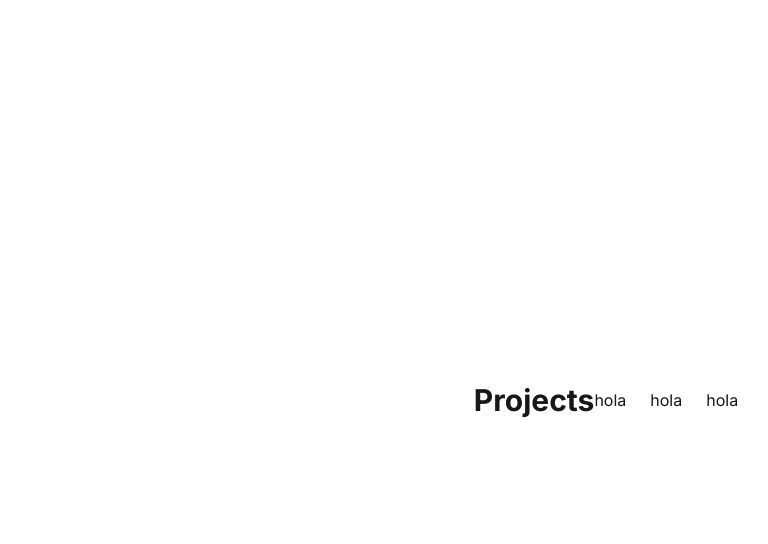
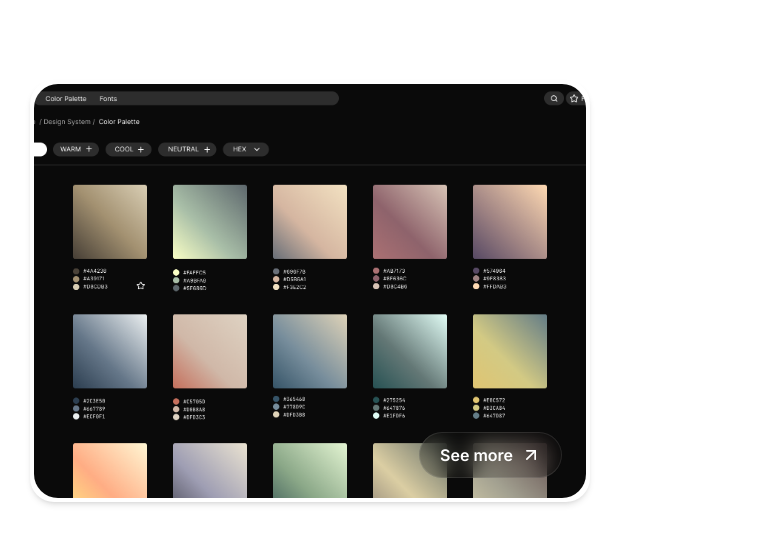
Before and after one commit to cristinasevi/portfolio, a Next.js app: page /projects in a window 1280 px wide. Shown: the top 544 px of the page, without its empty margins (34-802 px from the left). Built offline with nearby package versions, Linux system fonts and the light colour scheme.

Commit message:
Update Projects page

```diff
--- a/src/app/components/ui/button.js
+++ /dev/null
@@ -1,10 +0,0 @@
-export default function Button({ children, ...props }) {
-    return (
-        <button
-            {...props}
-            className="bg-[#005EFE] hover:bg-[#0050d9] text-white px-4 py-2 rounded-lg font-semibold transition-colors duration-300 ease-in-out whitespace-nowrap inline-block"
-        >
-            {children}
-        </button>
-    )
-}
--- /dev/null
+++ b/src/app/components/ui/buttons.js
@@ -0,0 +1,34 @@
+export function Button({ children, ...props }) {
+    return (
+        <button
+            {...props}
+            className="bg-[#005EFE] hover:bg-[#0050d9] text-white px-4 py-2 rounded-lg font-semibold transition-colors duration-300 ease-in-out whitespace-nowrap inline-block"
+        >
+            {children}
+        </button>
+    )
+}
+
+export function BlurButton({ children, ...props }) {
+    return (
+        <button
+            {...props}
+            className="bg-black/20 backdrop-blur-md text-white border border-white/10 hover:bg-black/40 px-5 py-2.5 rounded-full font-semibold transition-colors duration-300 ease-in-out whitespace-nowrap inline-flex items-center text-base"
+        >
+            {children}
+        </button>
+    )
+}
+
+export function TryButton({ children, ...props }) {
+    return (
+        <button
+            {...props}
+            className="bg-[#005EFE] hover:bg-[#0050d9] text-white px-5 py-2.5 rounded-full font-semibold transition-colors duration-300 ease-in-out whitespace-nowrap inline-flex items-center text-base"
+        >
+            {children}
+        </button>
+    )
+}
+
+export default Button;
--- a/src/app/page.js
+++ b/src/app/page.js
@@ -4,9 +4,9 @@ import { useState, useEffect, useRef } from "react"
 import Image from "next/image"
 import { useRouter } from "next/navigation"
 import { Mail, Linkedin, Github } from "lucide-react"
-import Button from "./components/ui/button"
+import Button from "./components/ui/buttons"
 import Link from "./components/ui/link"
-// import Projects from "./projects/page"
+import ProjectsPage from "./projects/page"
 
 export default function Home() {
   const router = useRouter()
@@ -173,9 +173,9 @@ export default function Home() {
       </main>
 
       {/* Projects section */}
-      {/* <section className={`min-h-screen flex items-center justify-center p-4 relative transition-opacity duration-500`}>
-        <Projects/>
-      </section> */}
+      <section>
+        <ProjectsPage/>
+      </section>
     </div>
   )
 }
--- a/src/app/projects/page.js
+++ b/src/app/projects/page.js
@@ -1,53 +1,131 @@
-// export default function Projects() {
-//   return (
-//     <main className="min-h-screen flex items-center justify-center p-4 relative overflow-hidden bg-[var(--background-color)] text-[var(--foreground-color)]">
-//       <div className="w-full">
-//         <div
-//           className="w-full overflow-x-auto pb-4 scrollbar-hide"
-//           style={{ scrollbarWidth: "none", msOverflowStyle: "none" }}
-//         >
-//           <div className="flex flex-nowrap gap-4 min-w-max">
-//             <div className="flex flex-col gap-4">
-//               <div className="bg-[var(--card)] border-[var(--stroke)] border-[1px] w-[679px] h-[423px] rounded-xl flex-shrink-0"></div>
-//               <div className="bg-[var(--card)] border-[var(--stroke)] border-[1px] w-[679px] h-[423px] rounded-xl flex-shrink-0"></div>
-//             </div>
-//             <div className="bg-[var(--card)] border-[var(--stroke)] border-[1px] w-[423px] h-[862px] rounded-xl flex-shrink-0"></div>
-//             <div className="flex flex-col gap-4">
-//               <div className="bg-[var(--card)] border-[var(--stroke)] border-[1px] w-[679px] h-[423px] rounded-xl flex-shrink-0"></div>
-//               <div className="bg-[var(--card)] border-[var(--stroke)] border-[1px] w-[679px] h-[423px] rounded-xl flex-shrink-0"></div>
-//             </div>
-//             <div className="bg-[var(--card)] border-[var(--stroke)] border-[1px] w-[423px] h-[862px] rounded-xl flex-shrink-0"></div>
-//             <div className="flex flex-col gap-4">
-//               <div className="bg-[var(--card)] border-[var(--stroke)] border-[1px] w-[679px] h-[423px] rounded-xl flex-shrink-0"></div>
-//               <div className="bg-[var(--card)] border-[var(--stroke)] border-[1px] w-[679px] h-[423px] rounded-xl flex-shrink-0"></div>
-//             </div>
-//           </div>
-//         </div>
-//       </div>
-//     </main>
-//   )
-// }
+import Image from "next/image"
+import { BlurButton, TryButton } from "../components/ui/buttons"
+import { ArrowUpRight } from "lucide-react"
+import { useState, useEffect } from "react"
 
+export default function ProjectsPage() {
+  const projects = [
+    {
+      title: "Offgrid",
+      subtitle: "A visual space designed to inspire — blending colors and typography to spark creativity.",
+      imageUrl: "/images/offgrid.png",
+      altText: "Offgrid - Design System",
+      website: "https://offgrid.cristinasevi.com/effects/color-palette"
+    }
+  ];
 
-// export default function Projects() {
-//   return (
-//     <main className="min-h-screen flex items-center justify-center p-4 relative overflow-hidden bg-[var(--background-color)] text-[var(--foreground-color)]">
-//       <div className="w-full">
-
-//       </div>
-//     </main>
-//   )
-// }
-
-export default function Projects() {
   return (
-    <main className="min-h-screen flex items-center justify-center p-4 relative overflow-hidden bg-[var(--background-color)] text-[var(--foreground-color)]">
-      <h1 className="text-3xl font-bold">Projects</h1>
-      <div className="grid grid-cols-1 md:grid-cols-2 lg:grid-cols-3 gap-6">
-        <div>hola</div>
-        <div>hola</div>
-        <div>hola</div>
+    <main className="min-h-screen py-20 px-4 md:px-8 lg:px-16">
+      <div className="max-w-7xl mx-auto">
+        <div className="grid grid-cols-1 md:grid-cols-2 gap-8">
+          {projects.map((project, index) => (
+            <ProjectCard
+              key={index}
+              title={project.title}
+              subtitle={project.subtitle}
+              imageUrl={project.imageUrl}
+              altText={project.altText}
+              website={project.website}
+            />
+          ))}
+        </div>
       </div>
     </main>
   )
 }
+
+function ProjectCard({ title, subtitle, imageUrl, altText, website }) {
+  const [isHovered, setIsHovered] = useState(false);
+  const [isMobile, setIsMobile] = useState(false);
+
+  // Detectar si es dispositivo móvil al cargar y cuando cambia el tamaño de la ventana
+  useEffect(() => {
+    const checkIfMobile = () => {
+      setIsMobile(window.innerWidth < 768);
+    };
+
+    // Verificar al cargar
+    checkIfMobile();
+
+    // Verificar cuando se redimensiona
+    window.addEventListener('resize', checkIfMobile);
+
+    // Limpiar event listener
+    return () => window.removeEventListener('resize', checkIfMobile);
+  }, []);
+
+  // Función para manejar el clic en el botón
+  const handleButtonClick = () => {
+    if (website) {
+      window.open(website, '_blank', 'noopener,noreferrer');
+    }
+  };
+
+  return (
+    <div
+      className="bg-white rounded-3xl overflow-hidden shadow-md"
+      onMouseEnter={() => !isMobile && setIsHovered(true)}
+      onMouseLeave={() => !isMobile && setIsHovered(false)}
+    >
+      <div className="relative bg-white rounded-3xl overflow-hidden mx-1 mt-1 mb-1 aspect-[4/3]">
+
+        {/* Estado normal (sin hover) - Imagen completa con BlurButton */}
+        <div
+          className={`absolute inset-0 transition-opacity duration-300 ease-in-out ${
+            isHovered || isMobile ? 'opacity-0' : 'opacity-100'
+          }`}
+        >
+          <Image
+            src={imageUrl || "/placeholder.svg"}
+            alt={altText}
+            fill
+            className="object-cover bg-[#999]"
+          />
+
+          <div className="absolute bottom-5 right-6 z-20">
+            <BlurButton onClick={handleButtonClick}>
+              <span>See more</span>
+              <ArrowUpRight className="ml-2 h-5 w-5" />
+            </BlurButton>
+          </div>
+        </div>
+
+        {/* Estado hover o móvil - Imagen más pequeña con sección de información */}
+        <div
+          className={`absolute inset-0 flex flex-col transition-opacity duration-300 ease-in-out ${
+            isHovered || isMobile ? 'opacity-100' : 'opacity-0'
+          }`}
+        >
+          <div className="w-full h-[73%] pt-3 px-3 relative">
+            <div className="w-full h-full overflow-hidden rounded-2xl">
+              <Image
+                src={imageUrl || "/placeholder.svg"}
+                alt={altText}
+                fill
+                className="object-cover bg-[#999] rounded-2xl"
+              />
+            </div>
+          </div>
+
+          {/* Sección de información - Mostrar en desktop y mobile */}
+          <div className="p-5 h-[27%] bg-white text-black relative">
+            <div className="z-10 relative">
+              <h3 className="text-lg font-bold text-black">{title}</h3>
+              {/* Solo mostrar subtitulo en desktop */}
+              {!isMobile && (
+                <p className="text-gray-400 text-base max-w-[75%] line-clamp-2">{subtitle}</p>
+              )}
+            </div>
+
+            <div className={`absolute ${isMobile ? 'bottom-3' : 'bottom-5'} right-6 z-20`}>
+              <TryButton onClick={handleButtonClick}>
+                <span>See more</span>
+                <ArrowUpRight className="ml-2 h-5 w-5" />
+              </TryButton>
+            </div>
+          </div>
+        </div>
+      </div>
+    </div>
+  );
+}
```
Also changed, not shown: public/images/offgrid.png (added).
